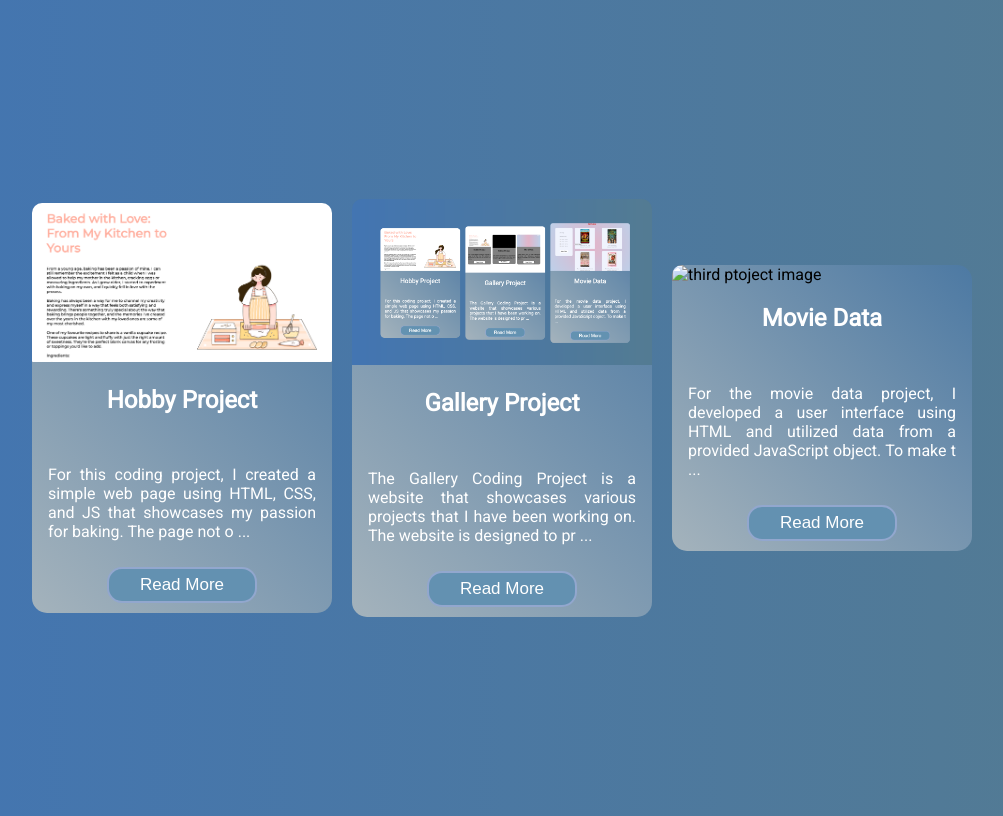
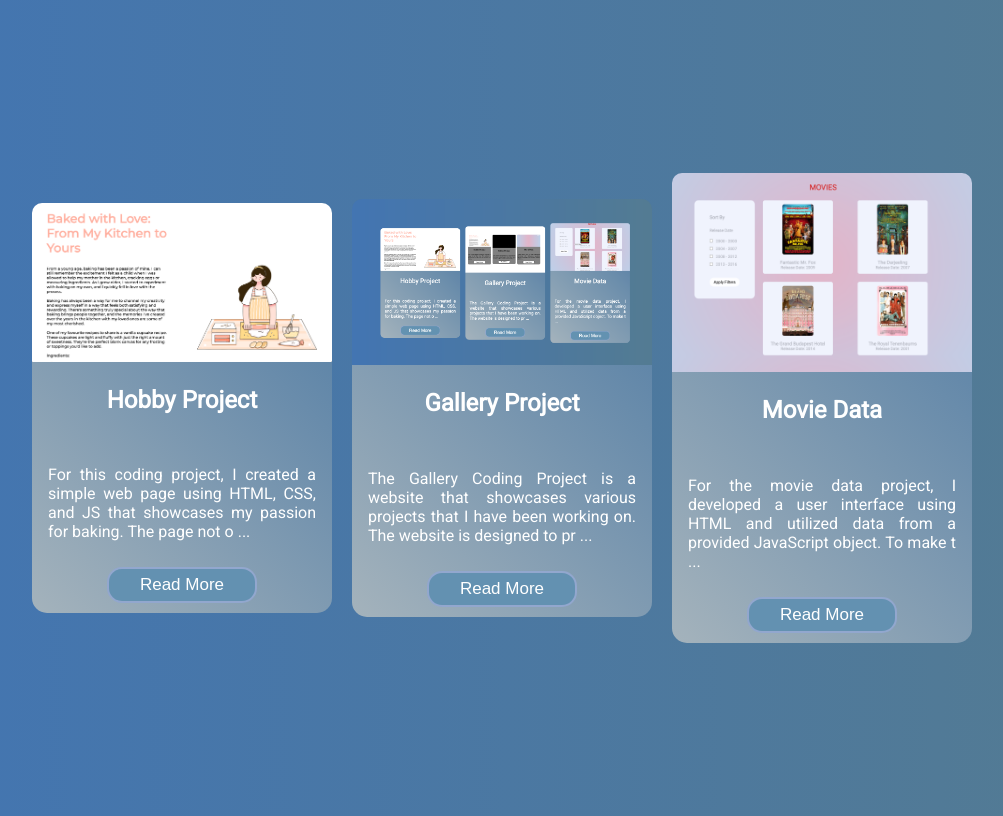
Before and after one commit to Fatimaab1/project-gallery-f-c, a plain HTML site: page index.html in a window 1280 px wide. Shown: the whole page, without its empty margins (138-1141 px from the left). Drawn offline with Linux system fonts and the light colour scheme; files whose address does not match are found by name.

Commit message:
movie data image update

```diff
--- a/index.html
+++ b/index.html
@@ -51,7 +51,7 @@
 
         <div class="cards">
             <div class="card-img">
-                <img src="./images/movie data img.png" alt="third ptoject image">
+                <img src="./images/moviedata-img.png" alt="third project image">
             </div>
             <div class="cardbody">
                 <h2>Movie Data</h2>
```
Also changed, not shown: images/moviedata-img.png (added).
